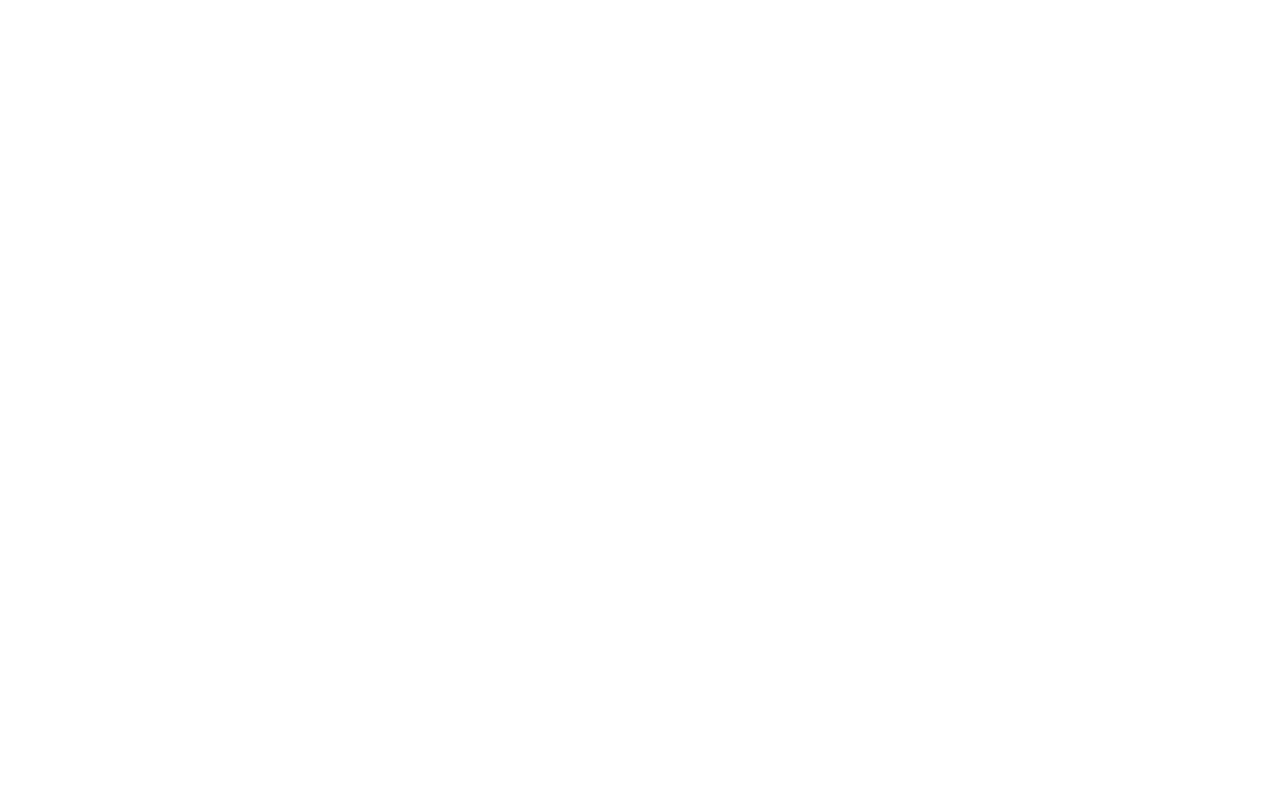
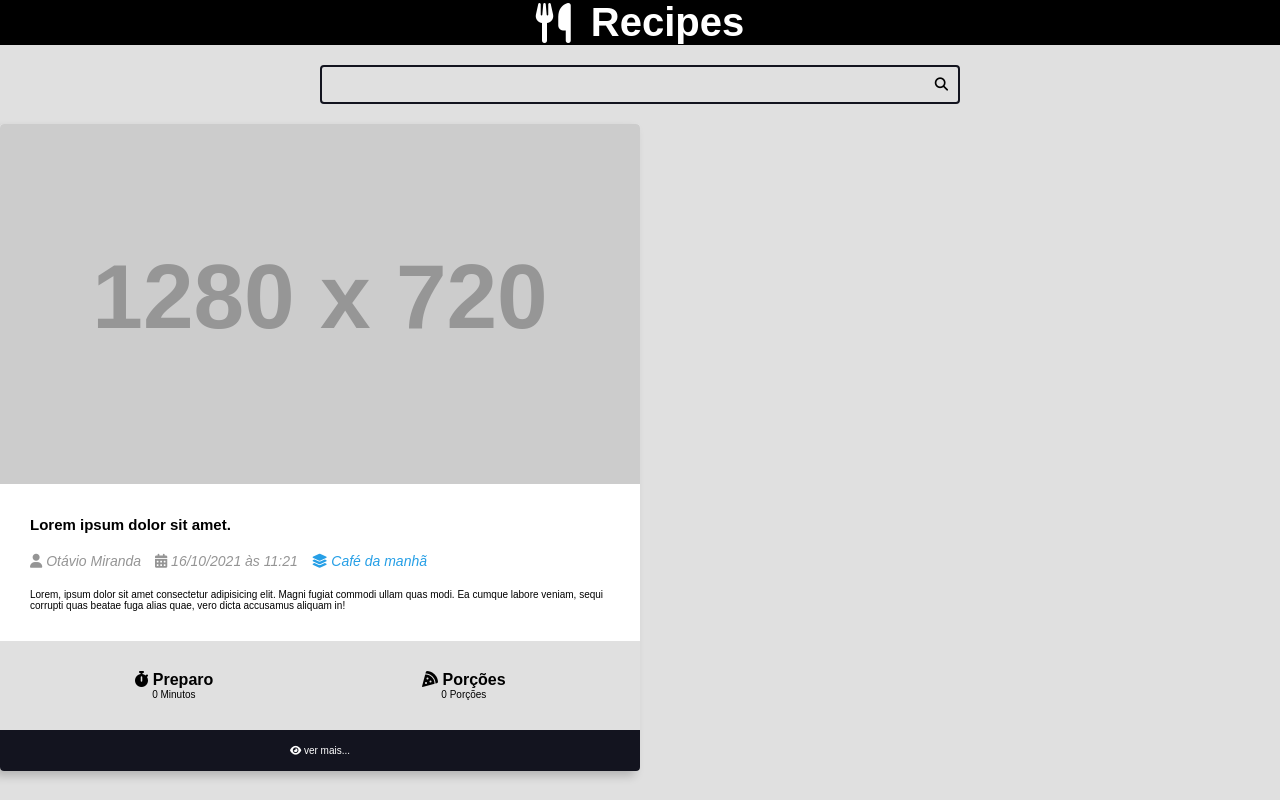
Before and after one commit to All3xandr3/curso-django-projeto1, a Django app: page / in a window 1280 px wide. Before the commit the page is empty. Run offline with Django 5.2, Linux system fonts and the light colour scheme; grey boxes labelled with a size stand in for pictures from a placeholder-image service; some libraries are stand-ins or nearby versions.

Commit message:
New update 1.4

```diff
--- a/recipes/templates/recipes/pages/home.html
+++ b/recipes/templates/recipes/pages/home.html
@@ -1,16 +1,69 @@
 {% include "recipes/partials/head.html" %}
 
 <body>
-    <header class="main-header-container">
-        <div class='main-header container'>
-            <h1>
-                <a class='main-logo' href="/">
-                    <i class='fas fa-utensils main-logo-icon'></i>
-                    <span class='main-logo-text'>Recipes</span>
-                </a>
-            </h1>
+    {% include "recipes/partials/header.html" %}
+    {% include "recipes/partials/search.html" %}
+
+    <main class="main-content-container">
+        <div class="main-content main-content-list container">
+            <div class="recipe recipe-list-item">
+                <div class="recipe-cover">
+                    <img src="https://placehold.co/1280x720/269fe6/png/" alt="Temporário">
+                </div>
+                <div class="recipe-title-container">
+                    <h2 class="recipe-title">Lorem ipsum dolor sit amet.</h2>
+                </div>
+
+                <div class="recipe-author">
+                    <span class="recipe-author-item">
+                        <i class="fas fa-user"></i>
+                        Otávio Miranda
+                    </span>
+                    <span class="recipe-author-item">
+                        <i class="fas fa-calendar-alt"></i>
+                        16/10/2021 às 11:21
+                    </span>
+                    <span class="recipe-author-item">
+                        <a href="/recipes/category/cafe-da-manha/">
+                            <i class="fas fa-layer-group"></i>
+                            <span>Café da manhã</span>
+                        </a>
+                    </span>
+                </div>
+
+                <div class="recipe-content">
+                    <p>Lorem, ipsum dolor sit amet consectetur adipisicing elit. Magni fugiat commodi ullam quas modi.
+                        Ea cumque labore veniam, sequi corrupti quas beatae fuga alias quae, vero dicta accusamus
+                        aliquam in!</p>
+                </div>
+
+                <div class="recipe-meta-container">
+                    <div class="recipe-meta recipe-preparation">
+                        <h3 class="recipe-meta-title"><i class="fas fa-stopwatch"></i> Preparo</h3>
+                        <div class="recipe-meta-text">
+                            0 Minutos
+                        </div>
+                    </div>
+                    <div class="recipe-meta recipe-servings">
+                        <h3 class="recipe-meta-title"><i class="fas fa-pizza-slice"></i> Porções</h3>
+                        <div class="recipe-meta-text">
+                            0 Porções
+                        </div>
+                    </div>
+                </div>
+
+                <footer class="recipe-footer">
+                    <a class="recipe-read-more button button-dark button-full-width" href="/recipes/3/">
+                        <i class="fas fa-eye"></i>
+                        <span>ver mais...</span>
+                    </a>
+                </footer>
+
+            </div>
+
+            </div>
         </div>
-    </header>
+    </main>
 
 </body>
 </html>
--- a/recipes/templates/recipes/partials/head.html
+++ b/recipes/templates/recipes/partials/head.html
@@ -66,6 +66,8 @@
 
         body {
             font-size: 1.6 rem;
+            font-family: var(--font-primary);
+            background: var(--color-gray-1);
         }
 
         h1,
@@ -80,10 +82,11 @@
         .conteiner {
             max-width: 144rem;
             margin: 0 auto;
+            padding: var(--spacing-gutter-medium);
         }
 
         .main-header-container {
-            background: var(--color-p);
+            background: var(--color-black);
         }
 
         .main-logo {
@@ -98,9 +101,147 @@
             margin: 0 auto;
         }
 
-
         .main-logo-icon {
             margin-right: 2rem;
         }
+
+        .search-form {
+            border: .2rem solid var(--color-primary-dark);
+            max-width: 64rem;
+            margin: 2rem auto;
+            border-radius: .4rem;
+            position: relative;
+            transition: all 300ms ease-in-out;
+        }
+
+        .search-input,
+        .search-button {
+            border: none;
+            background: none;
+            outline: none;
+            padding: 1rem;
+            transition: all 300ms ease-in-out;
+        }
+
+        .search-input {
+            width: 100%;
+            padding-right: 3rem;
+        }
+
+        .search-button {
+            position: absolute;
+            top: 0;
+            right: 0;
+        }
+
+        .search-button:focus {
+            outline: 1px solid var(--color-primary);
+            background: rgba(0, 0, 0, .05)
+        }
+
+        .search-form:focus-within {
+            border-color: var(--color-primary);
+            background: var(--color-white);
+        }
+
+        .search-form:focus-within .search-button {
+            color: var(--color-primary);
+        }
+
+        .main-content {
+            padding-top: 0;
+        }
+
+        .main-content-list {
+            display: grid;
+            grid-template-columns: repeat(auto-fit, minmax(340px, 1fr));
+            gap: var(--spacing-gutter-large);
+        }
+
+        .recipe {
+            background: var(--color-white);
+            box-shadow: -5px 5px 10px rgba(0, 0, 0, .2);
+            transform: scale(1);
+            transition: all 300ms ease-in-out;
+            border-radius: .4rem;
+            overflow: hidden;
+        }
+
+        .recipe img {
+            max-width: 100%;
+        }
+
+        .recipe-list-item {
+            max-width: 64rem;
+        }
+
+        .recipe-list-item:hover {
+            transform: scale(1.02);
+            box-shadow: -8px, 8px, 18px, rgba(0, 0, 0, 0.25);
+        }
+
+        .recipe-title-container {
+            padding: var(--spacing-gutter-medium);
+            padding-bottom: 2rem;
+        }
+
+        .recipe-author {
+            padding: 0 var(--spacing-gutter-medium);
+        }
+
+        .recipe-content {
+            padding: var(--spacing-gutter-medium);
+            padding-top: 2rem;
+        }
+
+        .recipe-author-item {
+            color: var(--color-gray-4);
+            margin-right: 1rem;
+            font-style: italic;
+            font-size: 1.4rem;
+        }
+
+        .recipe-author a {
+            color: var(--color-primary);
+            transition: all 300ms ease-in-out;
+            text-decoration: none;
+        }
+
+        .recipe-author a:hover {
+            color: var(--color-primary-dark);
+        }
+
+        .recipe-meta-container {
+            display: flex;
+            flex-flow: row wrap;
+            padding: var(--spacing-gutter-medium);
+            background: var(--color-gray-1);
+        }
+
+        .recipe-meta {
+            display: flex;
+            flex-flow: column nowrap;
+            flex-shrink: 1;
+            flex-grow: 1;
+            text-align: center;
+        }
+
+        .recipe-meta-title {
+            font-size: 1.6rem;
+        }
+
+        .recipe-footer a {
+            background: var(--color-primary-dark);
+            display: block;
+            color: var(--color-white);
+            text-decoration: none;
+            text-align: center;
+            padding: 1.5rem var(--spacing-gutter-medium);
+            transition: all 300ms ease-in-out;
+        }
+
+        .recipe-footer a:hover {
+            filter: brightness(2);
+        }
     </style>
 </head>
--- /dev/null
+++ b/recipes/templates/recipes/partials/header.html
@@ -0,0 +1,11 @@
+
+<header class="main-header-container">
+    <div class='main-header container'>
+        <h1>
+            <a class='main-logo' href="/">
+                <i class='fas fa-utensils main-logo-icon'></i>
+                <span class='main-logo-text'>Recipes</span>
+            </a>
+        </h1>
+    </div>
+</header>
--- /dev/null
+++ b/recipes/templates/recipes/partials/search.html
@@ -0,0 +1,8 @@
+<div class="search-container">
+    <div class="container">
+        <form action="" class="search-form">
+            <input type="search" class="search-input" name="search">
+            <button type="submit" class="search-button"><i class="fas fa-search"></i></button>
+        </form>
+    </div>
+</div>
```
